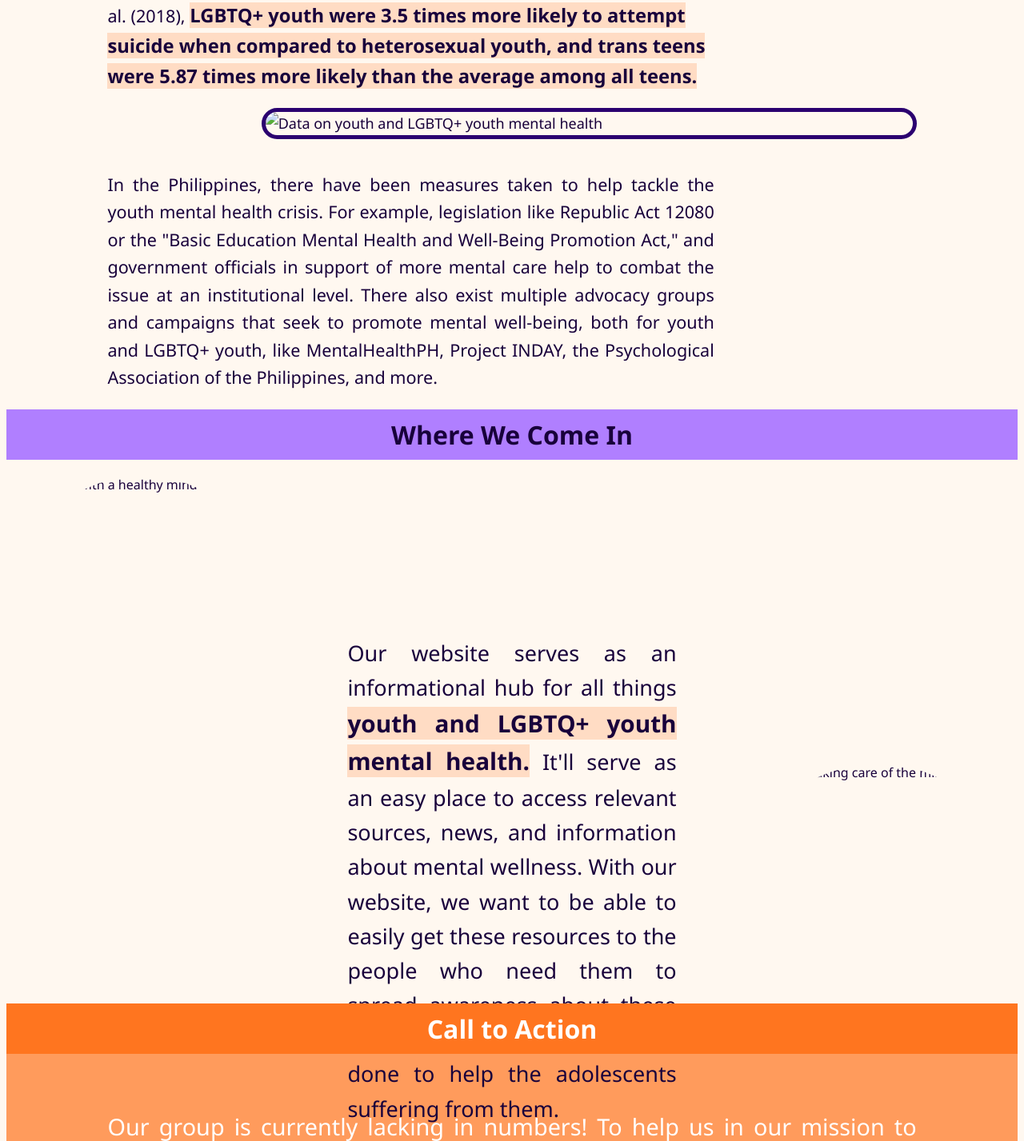
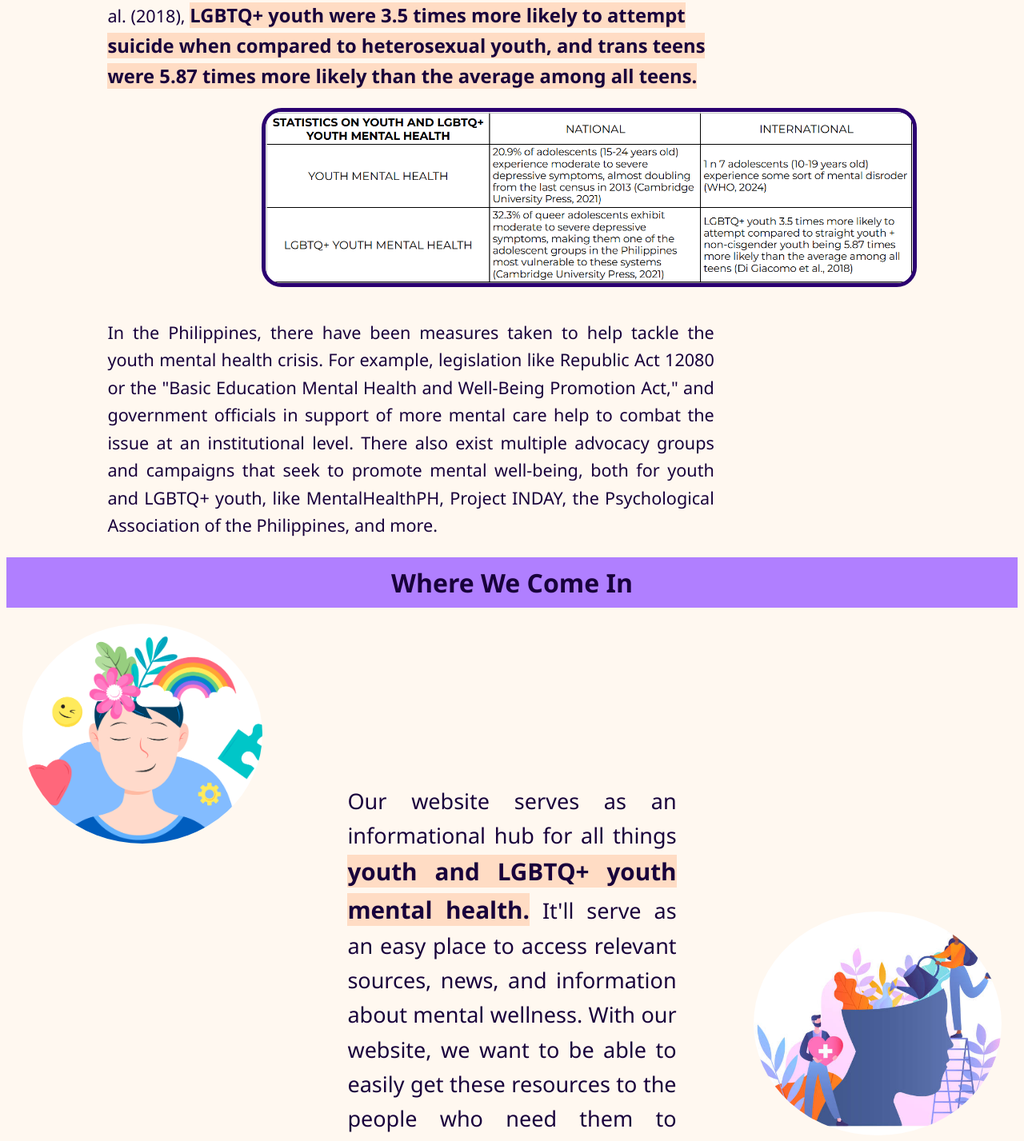
Before and after one commit to derdermwah/here4u, a plain HTML site: page index.html in a window 1280 px wide. Shown: the part 808-2235 px from the top of the page at 80% size. Drawn offline with Linux system fonts and the light colour scheme.

Commit message:
Update index.html

```diff
--- a/index.html
+++ b/index.html
@@ -4,13 +4,13 @@
     <meta charset="UTF-8">
     <meta name="viewport" content="width=device-width, initial-scale=1.0">
     <title>Homepage</title>
-    <link rel="icon" type="image/x-icon" href="../media/favicon.png">
+    <link rel="icon" type="image/x-icon" href="favicon.png">
     <link rel="stylesheet" href="indexstyles.css">
 </head>
 <body>
     <header>
             <ul id="navbar">
-                <li><a href="index.html"><img alt="here4u. logo" src="../media/here4u..png" id="logo"></a></li>
+                <li><a href="index.html"><img alt="here4u. logo" src="here4u..png" id="logo"></a></li>
                 <li><a href="info.html">About</a></li>
                 <li><a href="">Resources</a></li>
                 <li><a href="">Get Involved</a></li>
@@ -21,17 +21,17 @@
     <div class="content" id="problemandsolutions">
     <p id="problem">According to the World Health Organization (WHO) in 2024, <b>1 in 7 adolescents (10-19 years old) worldwide experience some sort of mental disorder, including depression, anxiety, and behavioral disorders.</b> When looking at data from the Philippines, adolescents here also suffer these same mental issues. According to a study published by Cambridge University Press in 2021, <b>20.9% of Filipino adolescents (15-24 years old) experience moderate to severe depressive symptoms.</b> That's over double the number measured in 2013.<br>
     One of the vulnerable groups that was mentioned to be vulnerable to these symptoms is LGBTQ+ youths. The data shows that <b>32.3% queer adolescents exhibited these depressive symptoms</b>, compared to only 19.8% of their cisgender and heteronormative peers exhibiting them. When looking at the problem on a global scale, the problem is much more pronounced, especially with some countries being much less accepting of LGBTQ+ people compared to the Philippines. According to Di Giacomo et al. (2018), <b>LGBTQ+ youth were 3.5 times more likely to attempt suicide when compared to heterosexual youth, and trans teens were 5.87 times more likely than the average among all teens.</b></p>
-    <img alt="Data on youth and LGBTQ+ youth mental health" src="../media/problem statistics.png"  id="data">
+    <img alt="Data on youth and LGBTQ+ youth mental health" src="problem statistics.png"  id="data">
     <p id="solutions">In the Philippines, there have been measures taken to help tackle the youth mental health crisis. For example, legislation like Republic Act 12080 or the "Basic Education Mental Health and Well-Being Promotion Act," and government officials in support of more mental care help to combat the issue at an institutional level. There also exist multiple advocacy groups and campaigns that seek to promote mental well-being, both for youth and LGBTQ+ youth, like MentalHealthPH, Project INDAY, the Psychological Association of the Philippines, and more.</p>
     </div>
 
     <h1>Where We Come In</h1>
     <div id="wwci">
-        <img alt="A child with a healthy mind" src="../media/youth mental health.png" class="stockimg" id="ymh">
+        <img alt="A child with a healthy mind" src="youth mental health.png" class="stockimg" id="ymh">
         <div class="content">
             <p id="wwciContent">Our website serves as an informational hub for all things <b>youth and LGBTQ+ youth mental health.</b> It'll serve as an easy place to access relevant sources, news, and information about mental wellness. With our website, we want to be able to easily get these resources to the people who need them to spread awareness about these issues so that more work can be done to help the adolescents suffering from them.</p>
         </div>
-        <img alt="People taking care of the mind" src="../media/mental health.jpg" class="stockimg" id="mh">
+        <img alt="People taking care of the mind" src="mental health.jpg" class="stockimg" id="mh">
     </div>
 
     <div id="c2a">
@@ -44,4 +44,5 @@
     <h1>References</h1>
     <p>Cabalza, D. (2025, June 1). Study: Depression among PH youth doubles in 8 years. INQUIRER.net. https://newsinfo.inquirer.net/2065571/study-depression-among-ph-youth-doubles-in-8-years<br>Di Giacomo, E., Krausz, M., Colmegna, F., Aspesi, F., & Clerici, M. (2018). Estimating the Risk of Attempted Suicide Among Sexual Minority Youths. JAMA Pediatrics, 172(12), 1145. https://doi.org/10.1001/jamapediatrics.2018.2731<br>DT. (2025a, June 3). Mental health crisis growing, Go warns. Daily Tribune. https://tribune.net.ph/2025/06/03/mental-health-crisis-growing-go-warns</p>
 </body>
+
 </html>
```
